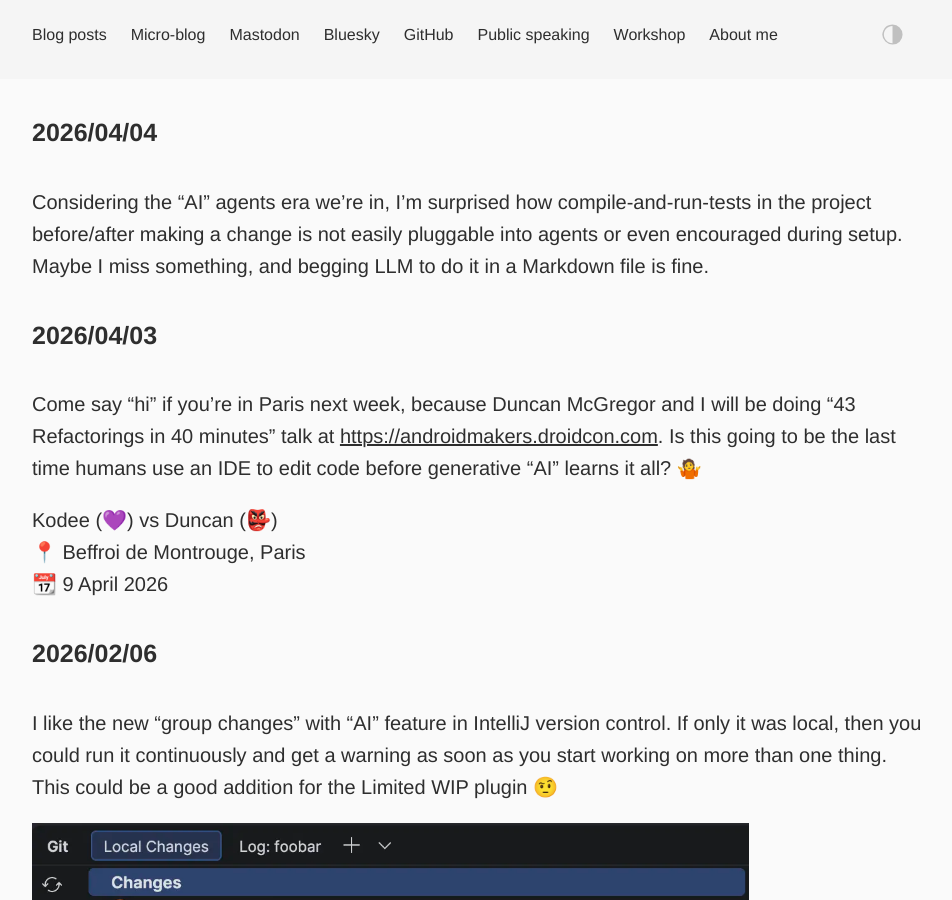
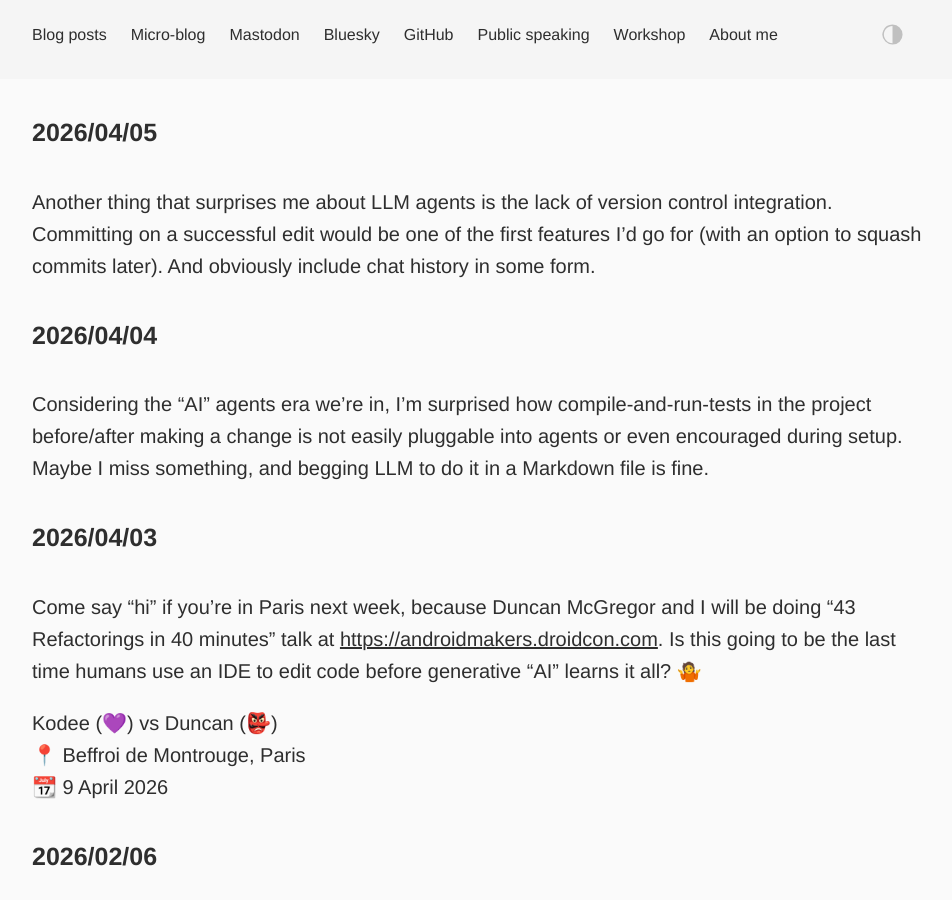
Before and after one commit to dkandalov/dkandalov.github.io, a Jekyll site: the page built from micro-blog.md, in a window 1280 px wide and 900 px high. Shown: the whole window, without its empty margins (160-1112 px from the left). Built offline with Jekyll 4.4.1, drawn with Linux system fonts in a browser that asks for light colours.

Commit message:
updated micro-blog

```diff
--- a/micro-blog.md
+++ b/micro-blog.md
@@ -2,6 +2,9 @@
 layout: post
 permalink: /micro-blog/
 ---
+
+#### 2026/04/05
+Another thing that surprises me about LLM agents is the lack of version control integration. Committing on a successful edit would be one of the first features I'd go for (with an option to squash commits later). And obviously include chat history in some form.
 
 #### 2026/04/04
 Considering the "AI" agents era we're in, I'm surprised how compile-and-run-tests in the project before/after making a change is not easily pluggable into agents or even encouraged during setup. Maybe I miss something, and begging LLM to do it in a Markdown file is fine.
```
